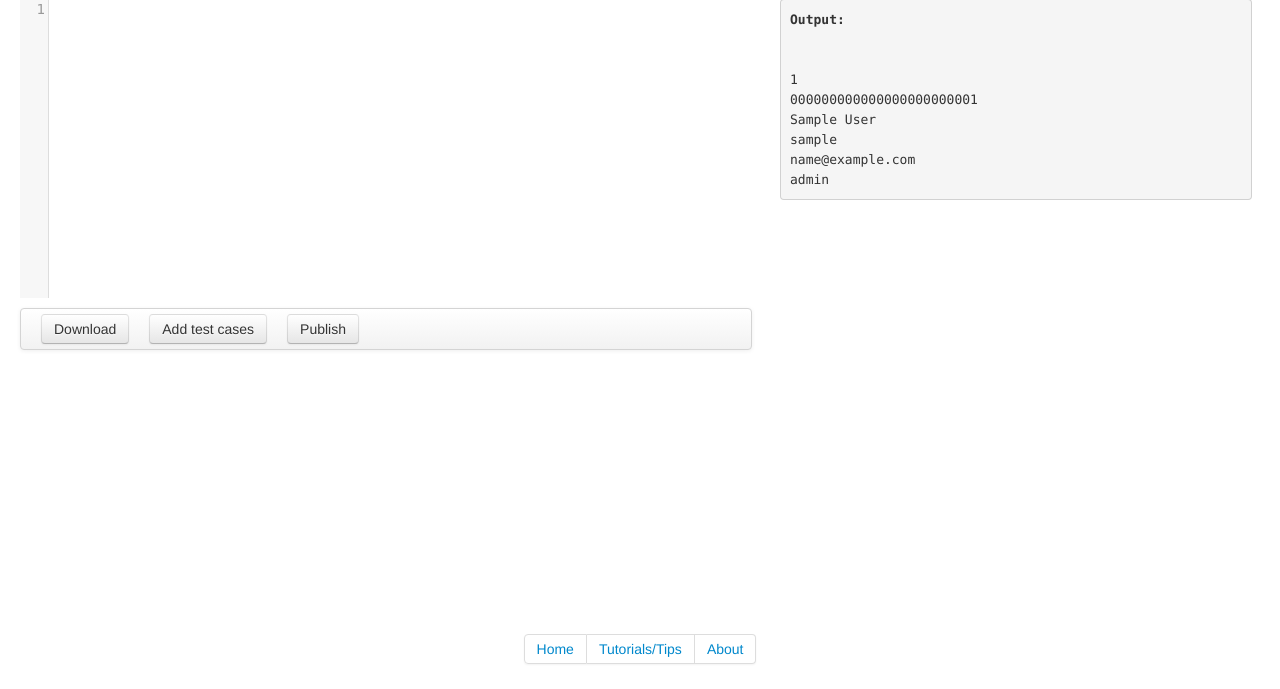
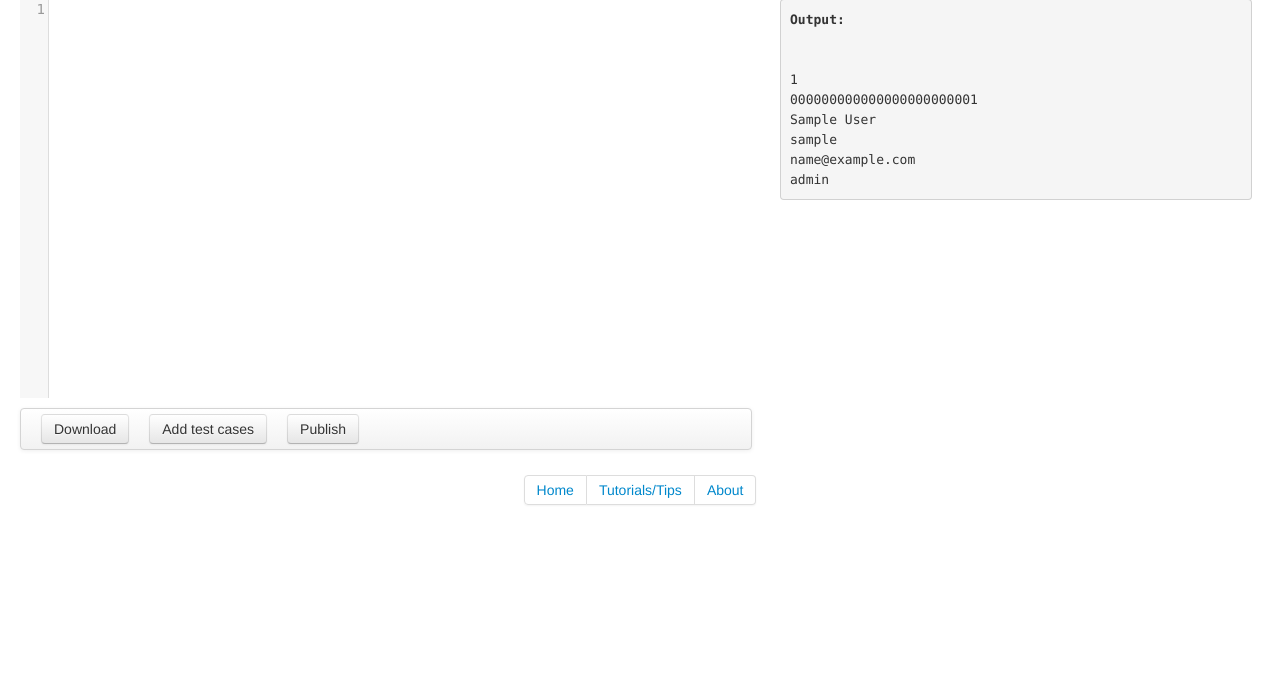
Before and after one commit to rohandalvi/final_codeIt, a PHP site: page /codeIt/index.php in a window 1280 px wide. Shown: the part 111-800 px from the top of the page. Run offline with PHP 8.4, Linux system fonts and the light colour scheme; the visitor is signed in with stand-in values (Sample User, id 1); some libraries are stand-ins or nearby versions.

Commit message:
code textarea flexible height issue solved

```diff
--- a/index.php
+++ b/index.php
@@ -90,6 +90,7 @@
 			$('#lang_id').hide(); // default behavior is to hide language selection panel
 			$('#testcasewrapper').hide(); // default behavior is to hide add test case UI
 			$('#richtext_id').hide(); // default behavior is to hide language selection panel
+			editor.display.wrapper.style.height = 400 + "px"; //default height of code textarea
 		});
 
 		// Author: Shardul Bagade; Comment: Removed unwanted functions
@@ -238,7 +239,7 @@
                             <input type="hidden" id="classname" name="classname" />
                             <input type="hidden" value=<?php echo $_GET['lang'] ?> name="langhide" />
                             <textarea id ="code" name="code" class="span8"
-								style="height:442px; width:100%; max-width:100%; min-width:100%;"><?php if(isset($pubfilecontent)){echo $pubfilecontent;} ?></textarea>
+								style="height:400px; width:100%; max-width:100%; min-width:100%;"><?php if(isset($pubfilecontent)){echo $pubfilecontent;} ?></textarea>
 								<!--<textarea id ="code1" name="code" class="span8"
 								style="height:442px; width:100%; max-width:100%; min-width:100%;">This is demo text area for sample usage</textarea>-->
 
@@ -285,7 +286,7 @@
                                <?php }?>
 
                             <?php if(isset($_GET['lang']) && $_GET['lang'] == 'c') { ?>
-                            var jsEditor = CodeMirror.fromTextArea(document.getElementById("code"), {
+                            var editor = CodeMirror.fromTextArea(document.getElementById("code"), {
                                mode: "javascript",
                                lineNumbers: true,
                                smartIndent: true,
@@ -317,7 +318,7 @@
 
                               <?php if(isset($_GET['lang']) && $_GET['lang'] == 'php') { ?>
 
-                                  var phpeditor = CodeMirror.fromTextArea(document.getElementById("code"), {
+                                  var editor = CodeMirror.fromTextArea(document.getElementById("code"), {
                                    lineNumbers: true,
                                     matchBrackets: true,
                                     mode: "text/x-php",
@@ -351,15 +352,11 @@
 								{
 									document.getElementById('testcasewrapper').style.visibility = 'hidden';
 									$('#testcasewrapper').hide("slow");
-
-									var text = document.getElementById('code');
-									text.style.height = '442px';
+									editor.display.wrapper.style.height = 400 + "px";
 								}
 								else if(document.getElementById('testcasewrapper').style.visibility != 'visible')
 								{
-									var text = document.getElementById('code');
-									text.style.height = '320px';
-
+									editor.display.wrapper.style.height = 290 + "px";
 									document.getElementById('testcasewrapper').style.visibility = 'visible';
 									$('#testcasewrapper').show("medium");
 								}
@@ -403,7 +400,7 @@
 	<!--<div id="main" class="container clear-top">
 	<p>Your footer content here</p>
 	</div>-->
-        <div class ="navbar navbar-fixed-bottom">
+        <div class ="navbar">
             <div class="pagination pagination-centered">
                 <ul>
                     <li><a href="index.php">Home</a></li>
```
